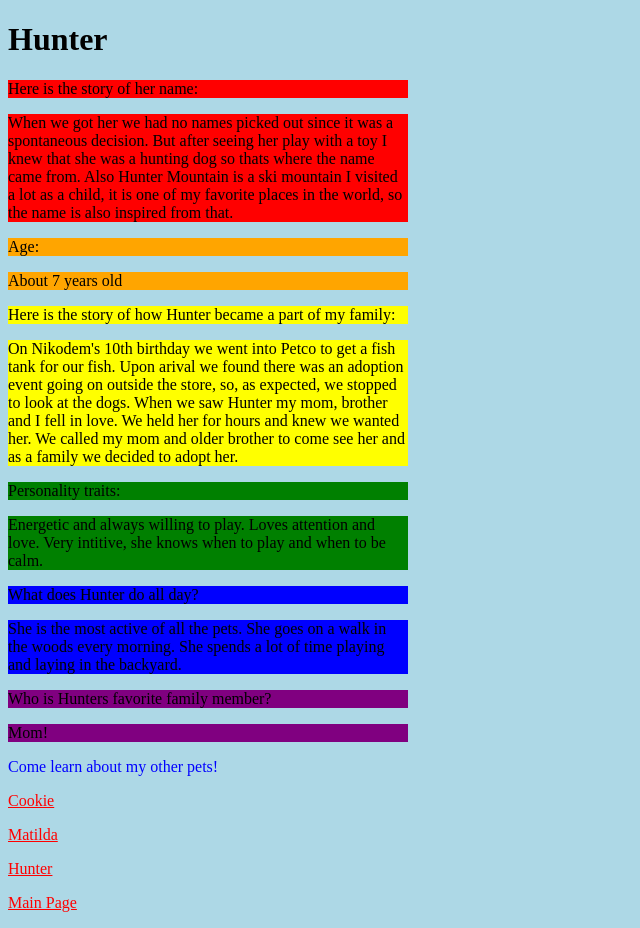
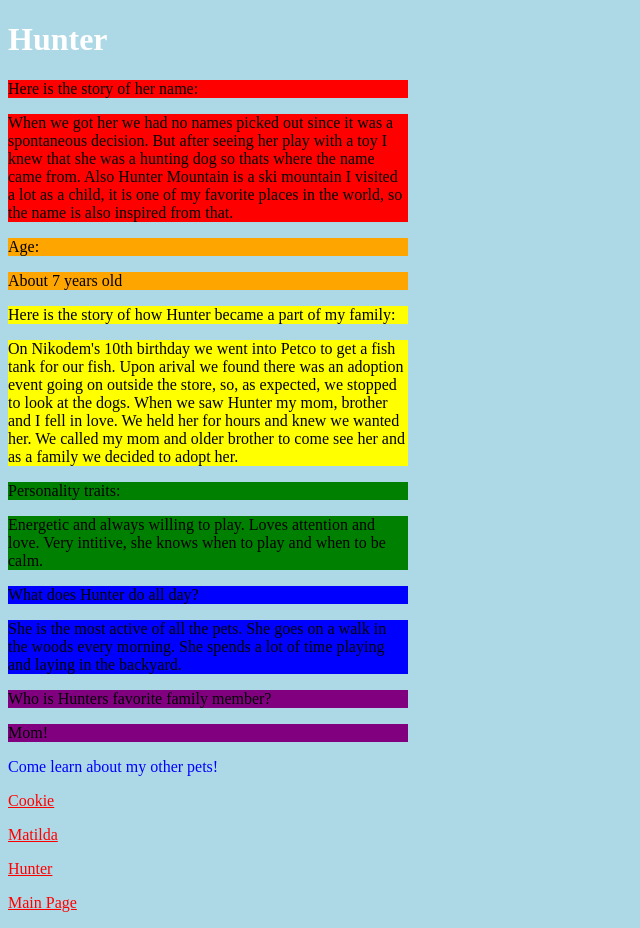
Before and after one commit to emilybisaga1/emilybisaga1.github.io, a plain HTML site: page hunter.html in a window 1280 px wide. Shown: the whole page, without its empty margins (0-640 px from the left). Drawn offline with Linux system fonts and the light colour scheme.

Commit message:
9/21 fraft

```diff
--- a/hunter.html
+++ b/hunter.html
@@ -8,7 +8,7 @@
 <body>
 
 <div id=title>
-<h1> <span style:"color:white"> Hunter</span><h1>
+<h1> <span style="color:white"> Hunter</span><h1>
 </div>
 
 <div id=name>
```
Also changed, not shown: matilda.html (+1 -2 lines).
